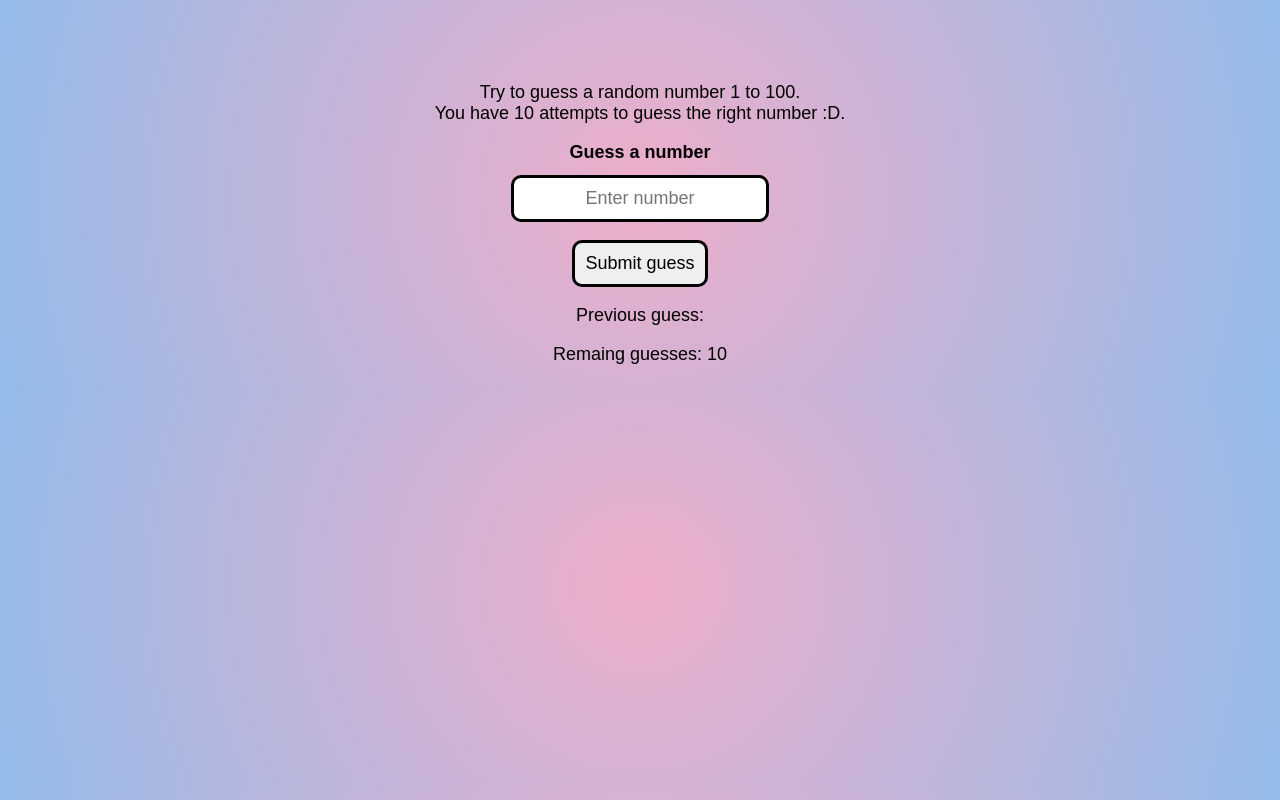
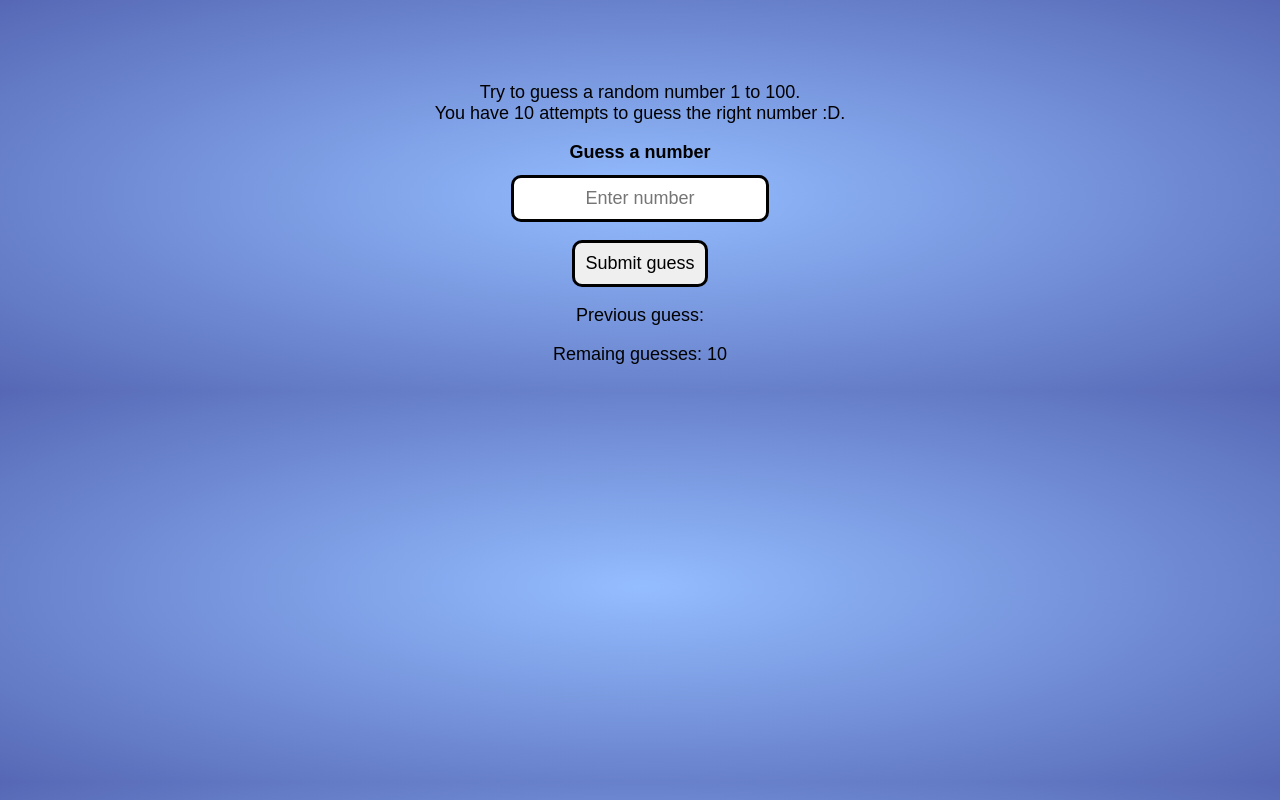
Before and after one commit to fecikoox/demo-game, a plain HTML site: page index.html in a window 1280 px wide. Drawn offline with Linux system fonts and the light colour scheme; a web font is replaced by a local one.

Commit message:
Update style.css

```diff
--- a/style.css
+++ b/style.css
@@ -4,9 +4,10 @@ body{
     align-items: center;
     margin-top: 5%;
     background: #222;
-    background: radial-gradient(circle,rgba(238, 174, 202, 1) 0%, rgba(148, 187, 233, 1) 100%);
     font-family: "Winky Sans", sans-serif;
     font-optical-sizing: auto;
+    background: #94BDFF;
+    background: radial-gradient(at center, #94BDFF, #5668B5);
 }
 
 input, h1, p{
```
